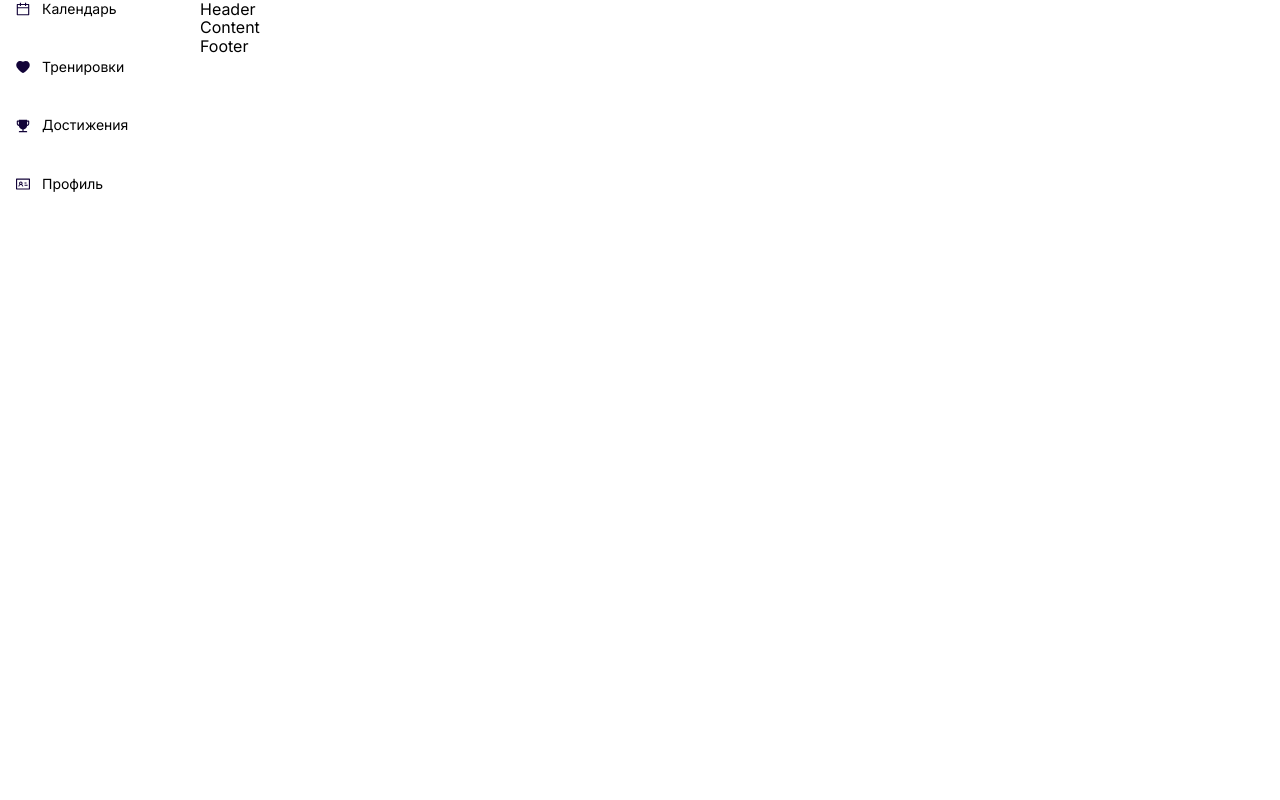
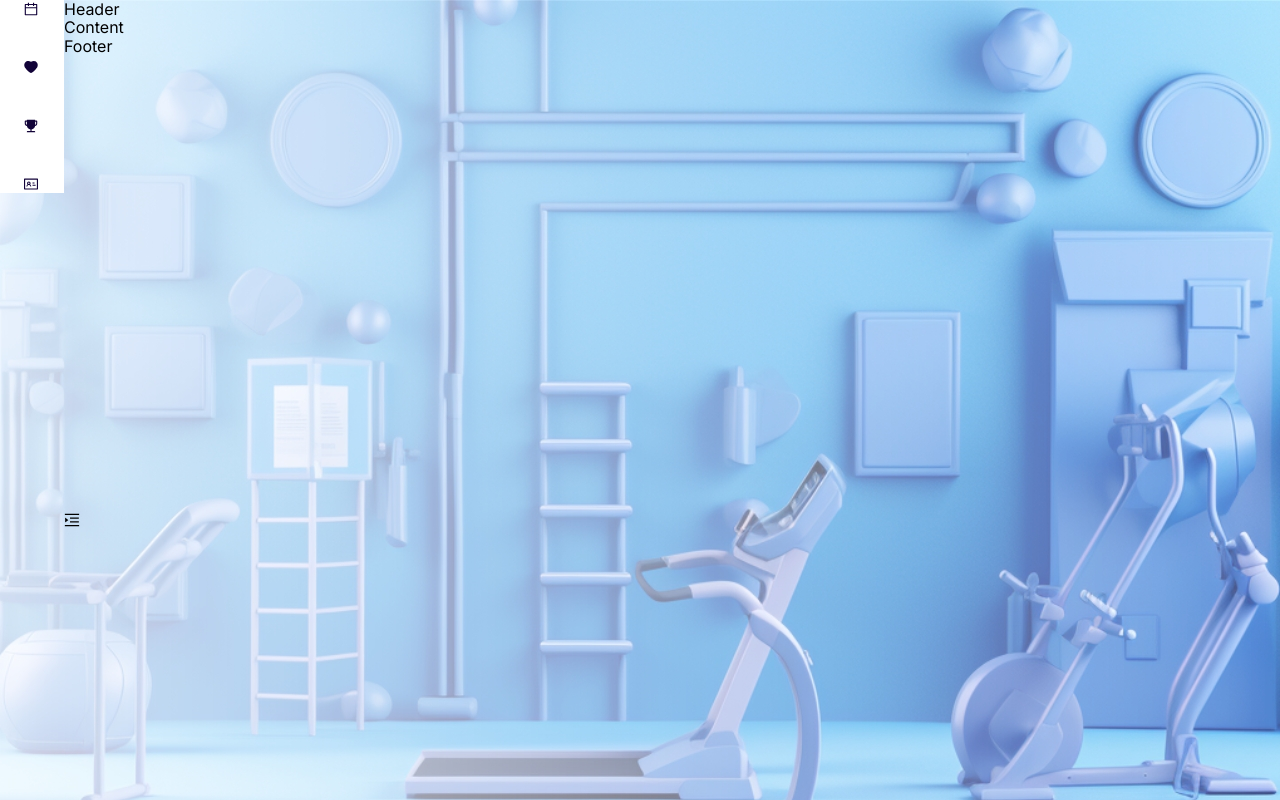
Before and after one commit to ClevertecFrontendLab/LavrishinA, a React (Vite) app: page /#/ in a window 1280 px wide. Shown: the top 800 px of the page. Built offline with nearby package versions, Linux system fonts and the light colour scheme.

Commit message:
feat: add collapse functionality to sidebar menu and background image for main page

```diff
--- a/src/components/menu/index.ts
+++ b/src/components/menu/index.ts
@@ -1 +1 @@
-export { NavMenu } from './Menu';
+export { NavMenu } from './menu';
--- a/src/components/menu/menu.module.css
+++ b/src/components/menu/menu.module.css
@@ -3,14 +3,27 @@
     flex-direction: column;
     gap: 40px;
     padding: 0 16px;
-    font-size: 14px;
-    font-weight: 400;
-    line-height: 130%;
+    background-color: white;
+    transition: all .3s ease-in;
 
     & li {
         display: flex;
         align-items: center;
         justify-content: flex-start;
-        gap: 12px
+        gap: 12px;
+
+        font-size: 14px;
+        font-weight: 400;
+        line-height: 130%;
+        text-overflow: clip;
+        overflow: hidden;
     }
 }
+
+.collapsed {
+    padding: 0 calc(50% - 16px / 2);
+
+    & > span + span {
+        opacity: 0;
+    }
+}
--- a/src/components/menu/menu.tsx
+++ b/src/components/menu/menu.tsx
@@ -2,31 +2,39 @@ import {CalendarOutlined, HeartFilled, IdcardOutlined, TrophyFilled} from "@ant-
 import s from "./Menu.module.css"
 import {Menu} from "antd";
 
-export const NavMenu = () => {
+type Props = {
+    isCollapsed: boolean
+}
+export const NavMenu = ({isCollapsed}: Props) => {
     return (
         <Menu
-            className={s.menu}
-            defaultSelectedKeys={['1']}
+            mode={"vertical"}
+            className={`${s.menu} ${isCollapsed ? s.collapsed : ""}`}
             items={[
                 {
                     key: '1',
                     icon: <CalendarOutlined style={{color: "#120338"}}/>,
-                    label: 'Календарь',
+                    label: "Календарь",
+                    title: ""
                 },
                 {
                     key: '2',
                     icon: <HeartFilled style={{color: "#120338"}}/>,
-                    label: 'Тренировки',
+                    label: "Тренировки",
+                    title: ""
                 },
                 {
                     key: '3',
                     icon: <TrophyFilled style={{color: "#120338"}}/>,
-                    label: 'Достижения',
+                    label: "Достижения",
+                    title: ""
+
                 },
                 {
                     key: '4',
                     icon: <IdcardOutlined style={{color: "#120338"}}/>,
-                    label: "Профиль"
+                    label: "Профиль",
+                    title: ""
                 }
             ]}
         />
--- a/src/index.css
+++ b/src/index.css
@@ -8,6 +8,8 @@
 
 body {
     font-family: 'Inter', sans-serif;
+    backdrop-filter: blur(12px);
+    background: rgba(121, 156, 213, 0.1);
 }
 
 ul {
--- a/src/pages/main-page/main-page.module.css
+++ b/src/pages/main-page/main-page.module.css
@@ -2,4 +2,13 @@
     margin: 0 auto;
     max-width: 1440px;
     display: flex;
+    height: 1024px;
+    background: url("public/main_page_light.jpeg") no-repeat center;
+    background-size: cover;
 }
+
+
+.sidebar {
+    transition: all .3s;
+    position: relative;
+}
--- a/src/pages/main-page/main-page.tsx
+++ b/src/pages/main-page/main-page.tsx
@@ -1,22 +1,27 @@
 import {Layout} from "antd";
+import {NavMenu} from "@components/menu";
+import {useState} from "react";
+import {MenuFoldOutlined, MenuUnfoldOutlined} from "@ant-design/icons";
 import s from "./main-page.module.css"
-import {NavMenu} from "@components/menu";
-
-
-
-
-
 
 const {Header, Footer, Sider, Content} = Layout;
 
 
 export const MainPage = () => {
-
+    const [collapsed, setCollapsed] = useState(true);
 
     return (
         <Layout className={s.container}>
-            <Sider>
-               <NavMenu/>
+            <Sider className={s.sidebar}
+                   width={208}
+                   collapsedWidth={64}
+                   trigger={collapsed ?
+                       <MenuUnfoldOutlined style={{position: "absolute", top: "50%", left: "100%"}}/> :
+                       <MenuFoldOutlined style={{position: "absolute", top: "50%", left: "100%"}}/>}
+                   collapsible
+                   collapsed={collapsed}
+                   onCollapse={() => setCollapsed(!collapsed)}>
+                <NavMenu isCollapsed={collapsed}/>
             </Sider>
             <Layout>
                 <Header>Header</Header>
```
Also changed, not shown: public/main_page_light.jpeg (added).
